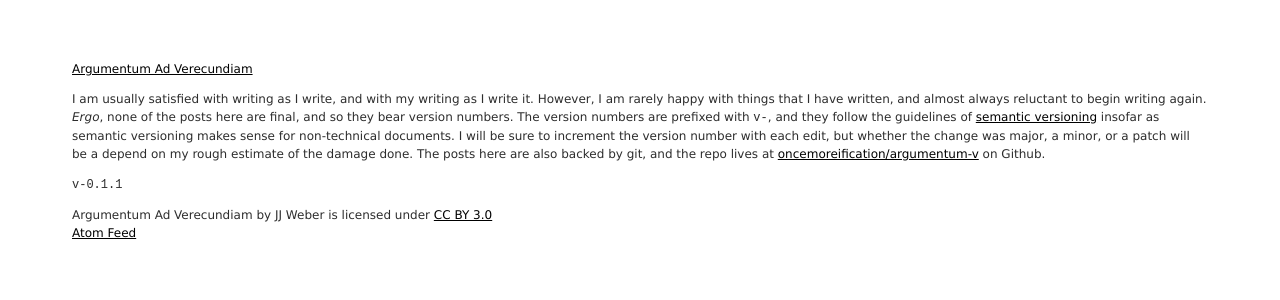
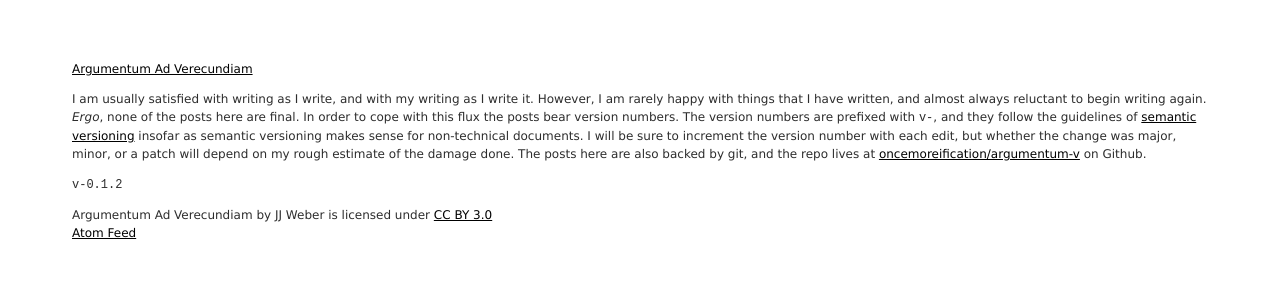
Before and after one commit to jjjjw/argumentum-v, a Jekyll site: the page built from _posts/2013-5-22-i-5.md, in a window 1280 px wide. Shown: the top 300 px of the page. Built offline with Jekyll 4.4.1, drawn with Linux system fonts in a browser that asks for light colours.

Commit message:
Fix typos

```diff
--- a/_posts/2013-5-22-i-5.md
+++ b/_posts/2013-5-22-i-5.md
@@ -4,6 +4,6 @@ title: Version Control
 permalink: '5.html'
 ---
 
-I am usually satisfied with writing as I write, and with my writing as I write it. However, I am rarely happy with things that I have written, and almost always reluctant to begin writing again. *Ergo*, none of the posts here are final, and so they bear version numbers. The version numbers are prefixed with `v-`, and they follow the guidelines of [semantic versioning](http://semver.org/) insofar as semantic versioning makes sense for non-technical documents. I will be sure to increment the version number with each edit, but whether the change was major, a minor, or a patch will be a depend on my rough estimate of the damage done. The posts here are also backed by git, and the repo lives at [oncemoreification/argumentum-v](https://github.com/oncemoreification/argumentum-v) on Github.
+I am usually satisfied with writing as I write, and with my writing as I write it. However, I am rarely happy with things that I have written, and almost always reluctant to begin writing again. *Ergo*, none of the posts here are final. In order to cope with this flux the posts bear version numbers. The version numbers are prefixed with `v-`, and they follow the guidelines of [semantic versioning](http://semver.org/) insofar as semantic versioning makes sense for non-technical documents. I will be sure to increment the version number with each edit, but whether the change was major, minor, or a patch will depend on my rough estimate of the damage done. The posts here are also backed by git, and the repo lives at [oncemoreification/argumentum-v](https://github.com/oncemoreification/argumentum-v) on Github.
 
-`v-0.1.1`
+`v-0.1.2`
```
